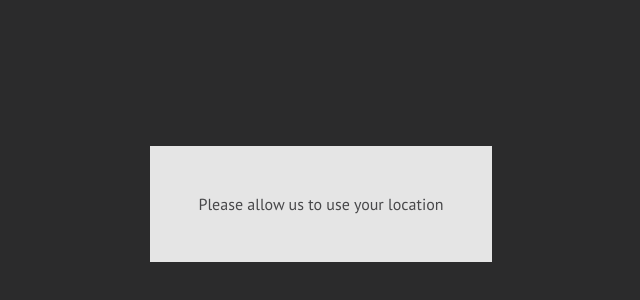
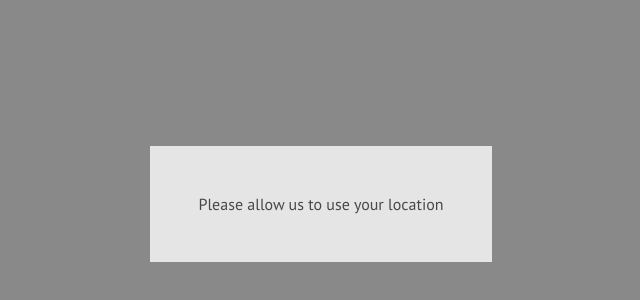
Before and after one commit to arcmena/weather-news, a React (Create React App) app: page / in a window 1280 px wide. Shown: the part 196-496 px from the top of the page, without its empty margins (319-959 px from the left). Built offline with nearby package versions, Linux system fonts and the light colour scheme; no server answers.

Commit message:
feat: change color scheme

```diff
--- a/src/components/common/Layout/styles.ts
+++ b/src/components/common/Layout/styles.ts
@@ -5,7 +5,7 @@ export const MainContainer = styled.main(
     width: 100vw;
     height: 100vh;
 
-    background-color: ${colors.dark};
+    background-color: ${colors.light};
 
     display: flex;
     justify-content: center;
--- a/src/styles/globals.ts
+++ b/src/styles/globals.ts
@@ -9,7 +9,7 @@ export default createGlobalStyle(
     }
     body {
       font-family: 'PT Sans', sans-serif;
-      color: ${colors.light};
+      color: ${colors.dark};
     }
   `
 )
```
